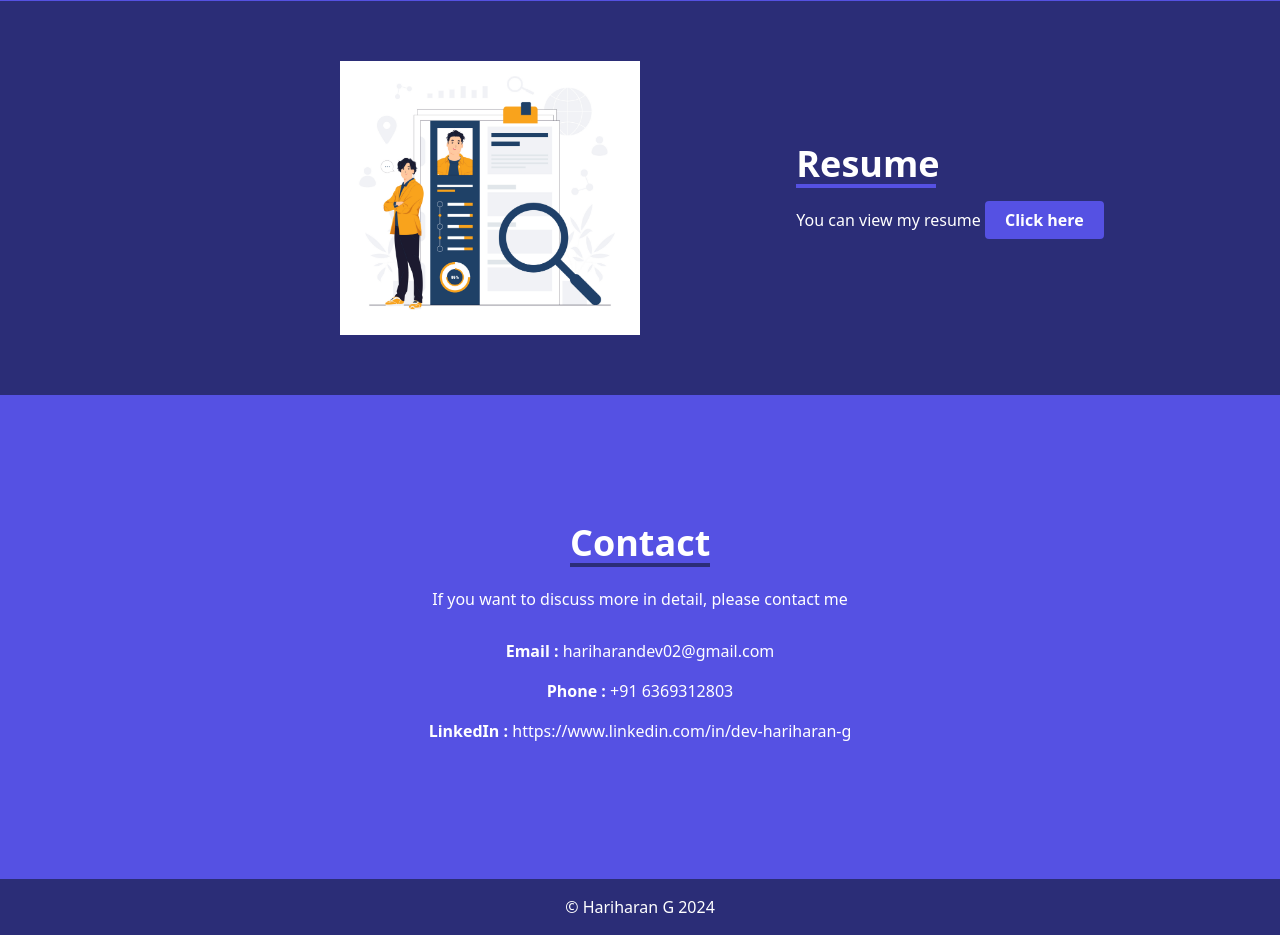
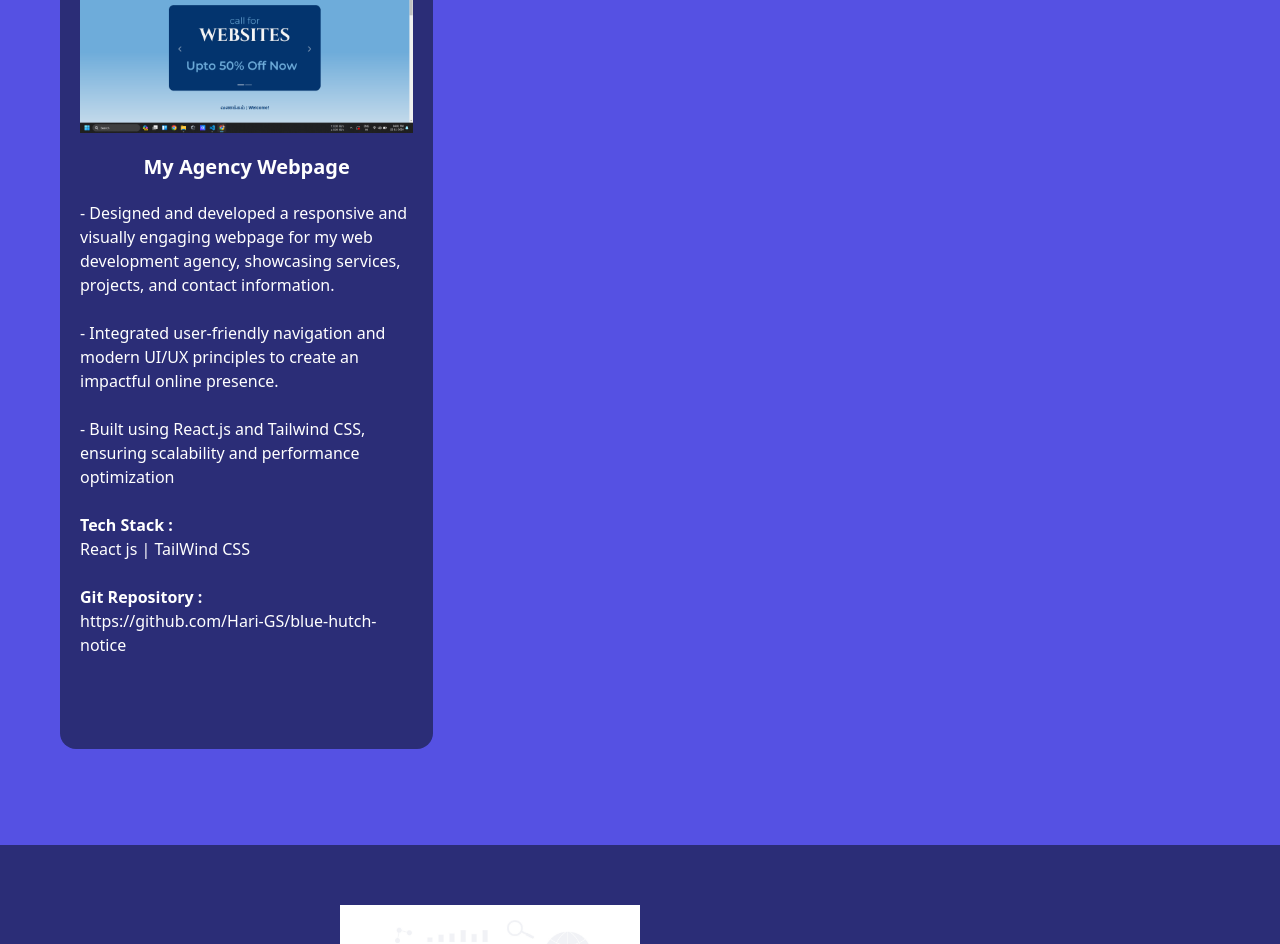
Before and after one commit to Hari-GS/myportfolio2, a React (Create React App) app: page / in a window 1280 px wide. Shown: the part 3520-4464 px from the top of the page. Built offline with nearby package versions, Linux system fonts and the light colour scheme.

Commit message:
BH page added as project

```diff
--- a/src/components/Projects.js
+++ b/src/components/Projects.js
@@ -1,7 +1,7 @@
 import React from 'react'
 import websiteimg1 from '../assets/tour-website-home-page.jpg'
 import websiteimg2 from '../assets/tholan page.jpg'
-import websiteimg3 from '../assets/Portfolio2-home.png'
+import websiteimg3 from '../assets/BH home page.png'
 import websiteimg4 from '../assets/em games home page.png'
 
 function Projects() {
@@ -63,6 +63,24 @@ function Projects() {
                 demoVideoText: "https://www.linkedin.com/posts/dev-hariharan-g_agriculturalinnovation-finalyearproject-tholan-activity-7218275881427902464-NDih?utm_source=share&utm_medium=member_desktop",
                 demoLabel : 'Demo Video : ',
                 demoClicker : 'Click here'
+            },
+            {
+                image: websiteimg3,
+                title:'My Agency Webpage',
+                line1:'- Designed and developed a responsive and visually engaging webpage for my web development agency, showcasing services, projects, and contact information.',
+                line2: '- Integrated user-friendly navigation and modern UI/UX principles to create an impactful online presence.',
+                line3: '- Built using React.js and Tailwind CSS, ensuring scalability and performance optimization',
+                gitlink:"https://github.com/Hari-GS/blue-hutch-notice",
+                gitlinksText:"https://github.com/Hari-GS/blue-hutch-notice",
+                gitlink2: "",
+                gitlinksText2 : "",
+                techstack: "React js | TailWind CSS",
+                livelink: "",
+                livelinktext: "",
+                demoVideoLink: "",
+                demoVideoText: "",
+                demoLabel : '',
+                demoClicker : ''
             }
         ]
     }
```
Also changed, not shown: src/assets/BH home page.png (added).
